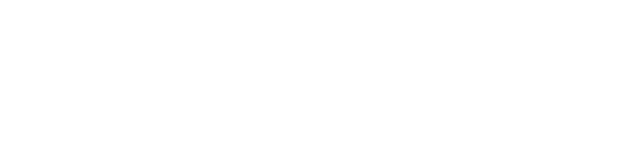
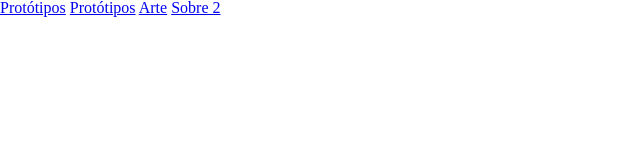
Before and after one commit to Juliana-Paz/Julieta-s-Website-Portifolio, a plain HTML site: page index.html in a window 1280 px wide. Shown: the whole page, without its empty margins (0-640 px from the left). Drawn offline with Linux system fonts and the light colour scheme.

Commit message:
Iniciando o código

```diff
--- a/index.html
+++ b/index.html
@@ -9,6 +9,15 @@
     <title>Julieta Paz - Portifolio</title>
 </head>
 <body>
-
+    <main>
+        <header>
+            <div>
+                <a href="#" class="menu-link">Protótipos</a>
+                <a href="#" class="menu-link">Protótipos</a>
+                <a href="#" class="menu-link">Arte</a>
+                <a href="#" class="menu-link">Sobre 2</a>
+            </div>
+        </header>
+    </main>
 </body>
 </html>
--- a/style.css
+++ b/style.css
@@ -0,0 +1,3 @@
+.menu {
+
+}
```
